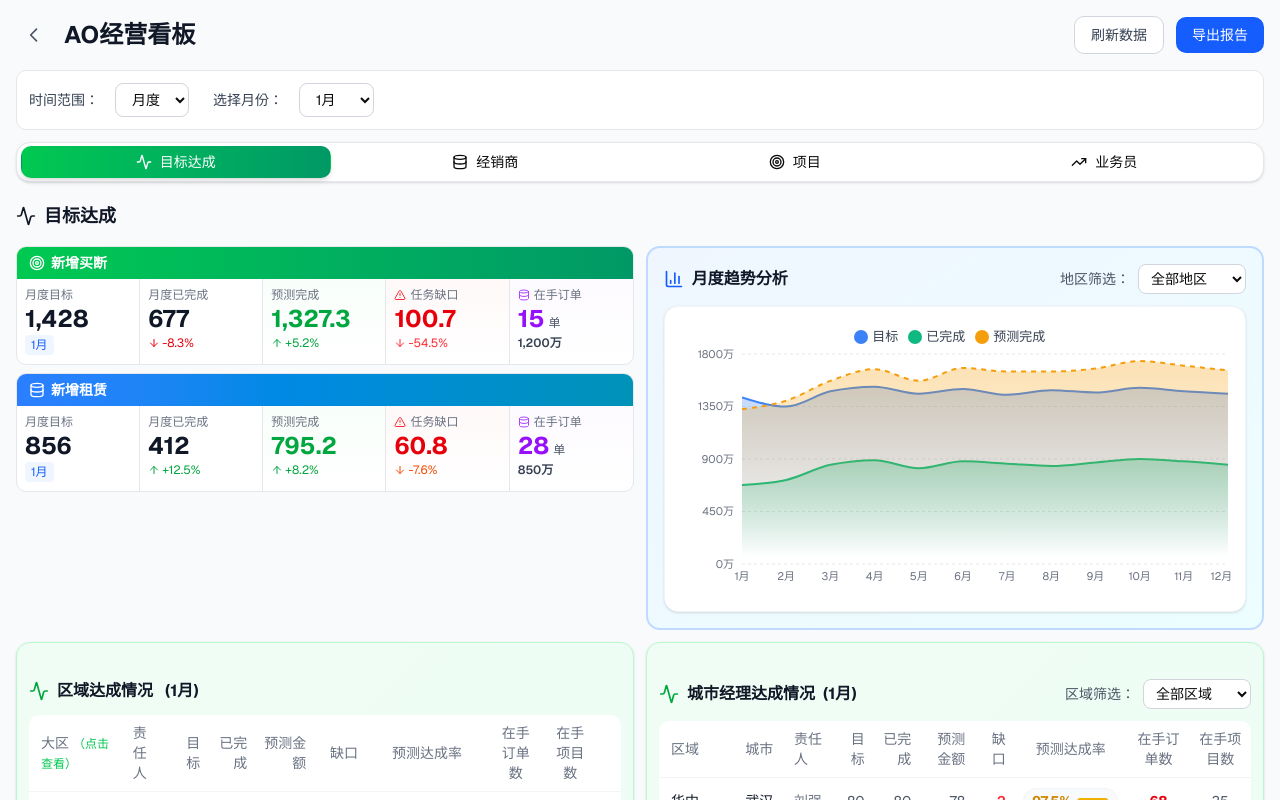
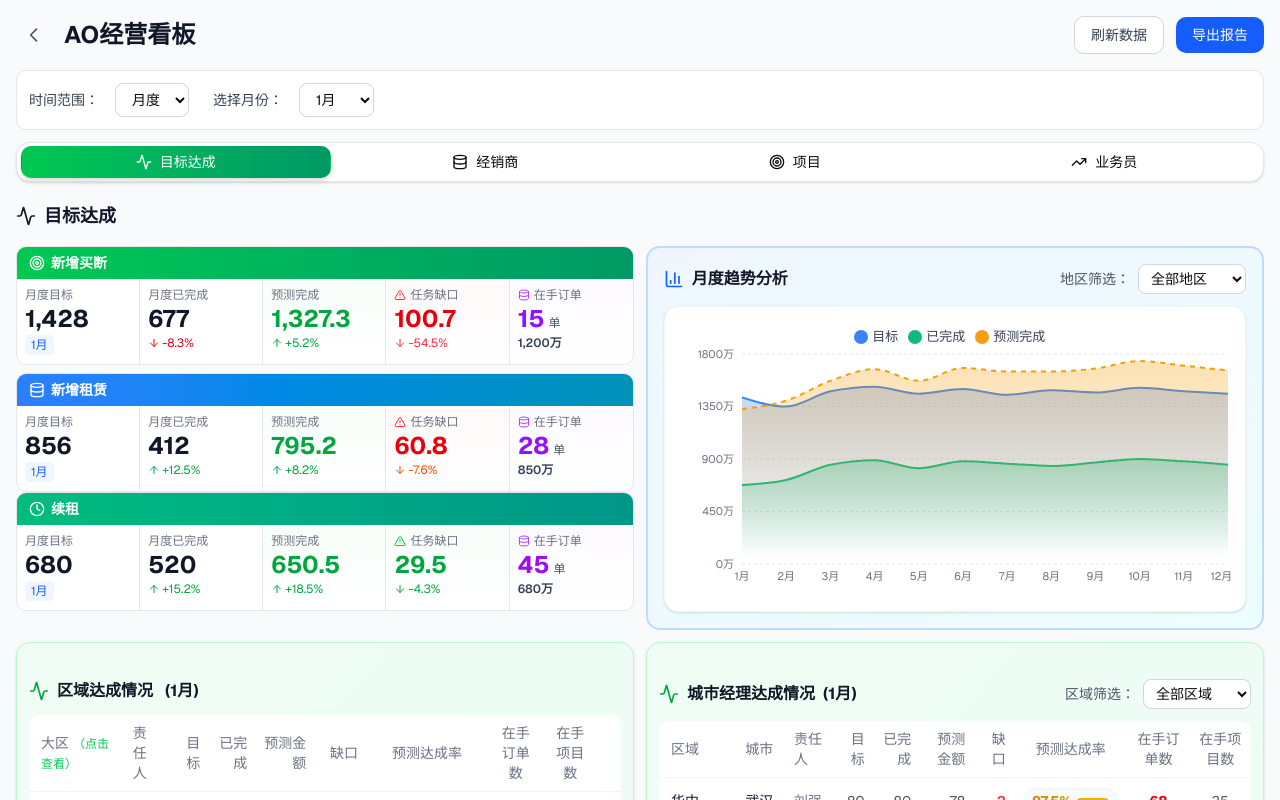
Before and after one commit to navylee1990/coze_jsc, a Next.js app: page /sales in a window 1280 px wide. Shown: the top 800 px of the page. Built offline with nearby package versions, Linux system fonts and the light colour scheme.

Commit message:
feat: AO看板目标达成页增加第三行续租指标

```diff
--- a/src/app/sales/page.tsx
+++ b/src/app/sales/page.tsx
@@ -65,6 +65,12 @@ const kpiData = {
 const leaseKPI = {
   orders: 28, // 在手订单数
   ordersAmount: 850, // 在手订单金额（万元）
+};
+
+// 续租KPI数据
+const renewalKPI = {
+  orders: 45, // 在手订单数
+  ordersAmount: 680, // 在手订单金额（万元）
 };
 
 // 不同时间维度的预测数据 - 新增买断
@@ -121,6 +127,34 @@ const leaseTimeRangeData = {
     gap: 729.6,
     canComplete: false,
     risk: 'medium',
+  },
+};
+
+// 不同时间维度的预测数据 - 续租
+const renewalTimeRangeData = {
+  month: {
+    target: 680,
+    completed: 520,
+    predicted: 650.5,
+    gap: 29.5,
+    canComplete: true,
+    risk: 'low',
+  },
+  quarter: {
+    target: 2040,
+    completed: 1560,
+    predicted: 1951.5,
+    gap: 88.5,
+    canComplete: true,
+    risk: 'low',
+  },
+  year: {
+    target: 8160,
+    completed: 6240,
+    predicted: 7806,
+    gap: 354,
+    canComplete: true,
+    risk: 'low',
   },
 };
 
@@ -783,6 +817,76 @@ export default function SalesDashboard() {
                 </div>
               </div>
             </div>
+
+            {/* 第三行：续租指标 */}
+            <div className="bg-white border border-gray-200 rounded-lg overflow-hidden">
+              <div className="bg-gradient-to-r from-emerald-500 to-teal-600 px-3 py-1.5">
+                <div className="flex items-center gap-1.5">
+                  <Clock className="w-4 h-4 text-white" />
+                  <span className="text-sm font-bold text-white">续租</span>
+                </div>
+              </div>
+              <div className="grid grid-cols-5">
+                {/* 目标 */}
+                <div className="border-r border-gray-200 px-2 py-2">
+                  <div className="flex items-center justify-between mb-1">
+                    <div className="flex items-center gap-1 text-xs font-medium text-gray-500">
+                      <span>{timeRangeLabel}目标</span>
+                    </div>
+                  </div>
+                  <div className="text-2xl font-bold text-gray-900 leading-none">{renewalTimeRangeData[timeRange as keyof typeof renewalTimeRangeData].target.toLocaleString()}</div>
+                  <div className="text-xs text-blue-600 bg-blue-50 inline-block px-1.5 py-0.5 rounded mt-1">
+                    {timeRange === 'month' ? `${selectedMonth}月` : timeRange === 'quarter' ? selectedQuarter : '2026'}
+                  </div>
+                </div>
+
+                {/* 已完成 */}
+                <div className="border-r border-gray-200 px-2 py-2">
+                  <div className="text-xs font-medium text-gray-500 mb-1">{timeRangeLabel}已完成</div>
+                  <div className="text-2xl font-bold text-gray-900 leading-none">{renewalTimeRangeData[timeRange as keyof typeof renewalTimeRangeData].completed.toLocaleString()}</div>
+                  <div className="flex items-center gap-0.5 text-xs text-green-600 mt-1">
+                    <ArrowUp className="w-3 h-3" />
+                    <span>+15.2%</span>
+                  </div>
+                </div>
+
+                {/* 预测完成 */}
+                <div className="border-r border-gray-200 px-2 py-2 bg-gradient-to-b from-green-50/50 to-transparent">
+                  <div className="text-xs font-medium text-gray-500 mb-1">预测完成</div>
+                  <div className="text-2xl font-bold text-green-600 leading-none">{renewalTimeRangeData[timeRange as keyof typeof renewalTimeRangeData].predicted.toLocaleString()}</div>
+                  <div className="flex items-center gap-0.5 text-xs text-green-600 mt-1">
+                    <ArrowUp className="w-3 h-3" />
+                    <span>+18.5%</span>
+                  </div>
+                </div>
+
+                {/* 任务缺口 */}
+                <div className="border-r border-gray-200 px-2 py-2 bg-gradient-to-b from-green-50/50 to-transparent">
+                  <div className="flex items-center gap-1 text-xs font-medium text-gray-500 mb-1">
+                    <AlertTriangle className="w-3 h-3 text-green-500 flex-shrink-0" />
+                    <span>任务缺口</span>
+                  </div>
+                  <div className="text-2xl font-bold text-green-600 leading-none">{renewalTimeRangeData[timeRange as keyof typeof renewalTimeRangeData].gap.toLocaleString()}</div>
+                  <div className="flex items-center gap-0.5 text-xs text-green-600 mt-1">
+                    <ArrowDown className="w-3 h-3" />
+                    <span>-4.3%</span>
+                  </div>
+                </div>
+
+                {/* 在手订单 */}
+                <div className="px-2 py-2 bg-gradient-to-b from-purple-50/50 to-transparent">
+                  <div className="flex items-center gap-1 text-xs font-medium text-gray-500 mb-1">
+                    <Database className="w-3 h-3 text-purple-500 flex-shrink-0" />
+                    <span>在手订单</span>
+                  </div>
+                  <div className="flex items-baseline gap-1">
+                    <span className="text-2xl font-bold text-purple-600 leading-none">{renewalKPI.orders}</span>
+                    <span className="text-xs text-gray-600">单</span>
+                  </div>
+                  <div className="text-xs text-gray-700 font-semibold mt-1">{renewalKPI.ordersAmount}万</div>
+                </div>
+              </div>
+            </div>
           </div>
 
           {/* 右侧：月度趋势分析 */}
```
